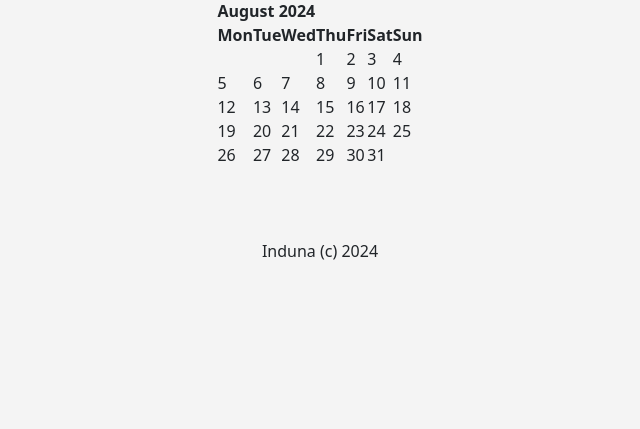
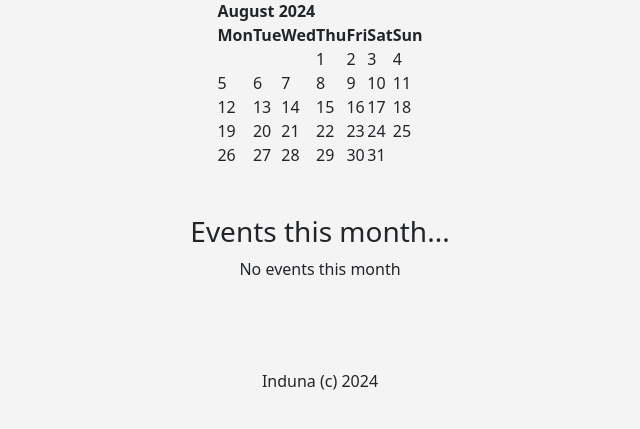
Before and after one commit to ViweTeko/learning_django, a Django app: page / in a window 1280 px wide. Shown: the part 185-614 px from the top of the page, without its empty margins (320-960 px from the left). Run offline with Django 5.2, Linux system fonts and the light colour scheme; data comes from the database, SQL or seed files in the repository.

Commit message:
Date search events

```diff
--- a/mysite/events/templates/events/home.html
+++ b/mysite/events/templates/events/home.html
@@ -8,6 +8,15 @@
 As of {{ time }}
 <br></br>
 {{ cal|safe }}
+<br/><br/>
+    <h3>Events this month...</h3>
+    {% if event_list %}
+        {% for event in event_list %}
+            <p>{{ event.name }} - {{ event.event_date }}</p>
+        {% endfor %}
+    {% else %}
+        <p>No events this month</p>
+    {% endif %}
 
 <br/><br/><br/>
 Induna (c) {{ current }}
--- a/mysite/events/views.py
+++ b/mysite/events/views.py
@@ -29,6 +29,10 @@ def home(request, year=datetime.now().year, month=datetime.now() .strftime('%B')
     current = now.year
     time = now.strftime('%H:%M %Z%z')
 
+    event_list = Event.objects.filter(
+        event_date__year = year,
+        event_date__month = month_num
+        )
     return render(request,
     'events/home.html', {
         "name": name,
@@ -38,6 +42,7 @@ def home(request, year=datetime.now().year, month=datetime.now() .strftime('%B')
         "cal": cal,
         "current": current,
         "time": time,
+        "event_list": event_list,
     })
 
  # VENUES
```
Also changed, not shown: 1 other file.
